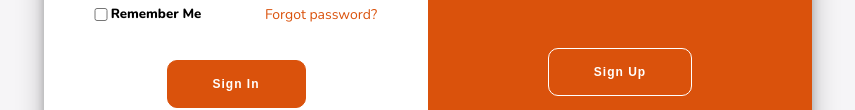
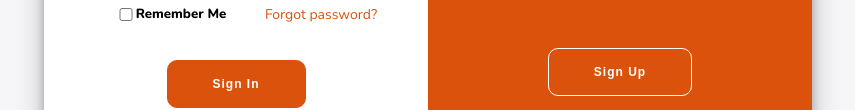
Before and after one commit to Ali-Ahmed-o/sign-in-sign-out, a plain HTML site: page index.html in a window 1280 px wide. Shown: the part 382-492 px from the top of the page, without its empty margins (212-1067 px from the left). Drawn offline with nearby package versions, Linux system fonts and the light colour scheme.

Commit message:
first commit

```diff
--- a/website materials/CSS/style.css
+++ b/website materials/CSS/style.css
@@ -131,12 +131,12 @@ form a {
 
 }
 form .checkbox  {
-  margin-right:270px;
+  margin-right:220px;
   margin-top: -31px;
   background-color: #da520c;
 }
 form .RM {
-  margin-right:160px;
+  margin-right:110px;
   margin-top: -24px;
   color: #000000;
 }
```
